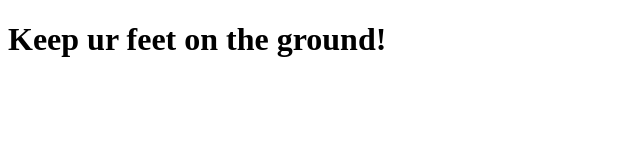
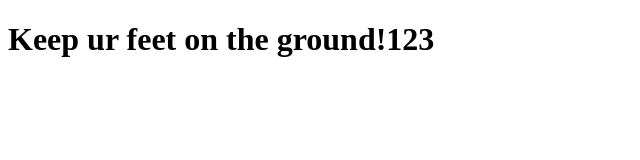
Before and after one commit to NewDekart/shri-2021-infra, a website: page public/index.html in a window 1280 px wide. Shown: the full height of the page, 0-640 px from the left. Drawn offline with Linux system fonts and the light colour scheme.

Commit message:
Еще 1 коммит

```diff
--- a/public/index.html
+++ b/public/index.html
@@ -7,6 +7,6 @@
     <title>Infrasructure dekart416</title>
 </head>
 <body>
-    <h1>Keep ur feet on the ground!</h1>
+    <h1>Keep ur feet on the ground!123</h1>
 </body>
 </html>
```
